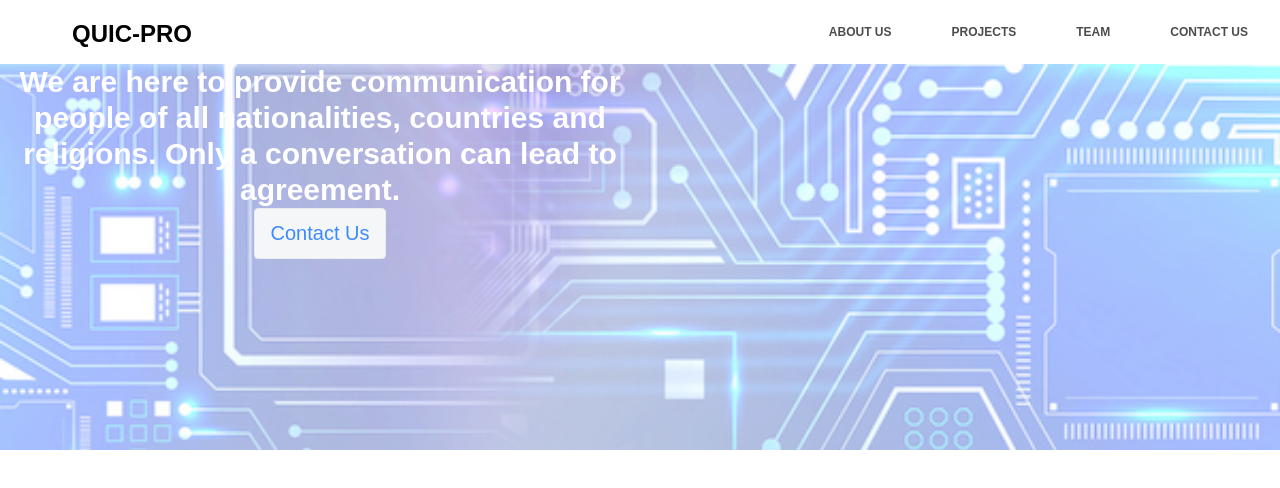
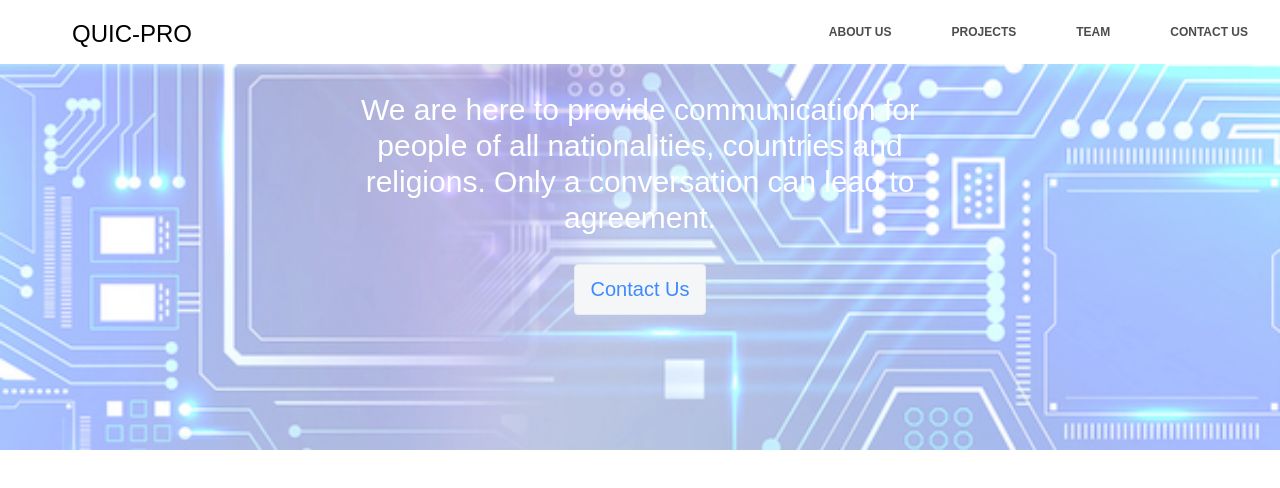
Before and after one commit to quic-pro/company-web-site, a React (Create React App) app: page / in a window 1280 px wide. Shown: the top 488 px of the page. Built offline with nearby package versions, Linux system fonts and the light colour scheme.

Commit message:
Add more bold for font & content center on 2d field

```diff
--- a/src/ContactUs.js
+++ b/src/ContactUs.js
@@ -1,14 +1,11 @@
-import bgImg from './img/image1.jpg';
-import aboutUsImg from './img/image2.jpg';
-
 function ContactUs() {
     return (
         <div>
             {/* <main class="page landing-page" style={{ paddingTop: '0rem' }}> */}
             {/* Background Image */}
-            <section class="bg-no-repeat bg-cover bg-mainBlue opacity-80" style={{ backgroundImage: 'url("img/image1.jpg")', color: 'rgba(9, 162, 255, 0.85)', minHeight: '386px' }}>
-                <div class="w-1/2 text-center whitespace-normal">
-                    <h2 class="text-white text-3xl font-bold">
+            <section class="bg-no-repeat bg-[url('img/image1.jpg')] bg-cover bg-mainBlue opacity-80" style={{ minHeight: '386px' }}>
+                <div class="w-1/2 text-center whitespace-normal mx-auto	">
+                    <h2 class=" py-7 text-white text-3xl font-medium">
                         We are here to provide communication for people of all nationalities, countries and religions. Only a conversation can lead to agreement.<br />
                     </h2>
                     <button class="ьinline-block align-middle text-center select-none border font-normal whitespace-no-wrap rounded  no-underline bg-gray-100 text-gray-800 hover:bg-gray-200 py-3 px-4 leading-tight text-xl" type="button" data-bs-target="#contactus">
@@ -23,3 +20,5 @@ function ContactUs() {
 }
 
 export default ContactUs;
+
+// color: 'rgba(9, 162, 255, 0.85)',  backgroundImage: 'url("img/image1.jpg")',
--- a/src/TopField.js
+++ b/src/TopField.js
@@ -9,7 +9,7 @@ function TopField() {
         <nav class="bg-white border-gray-200 px-2 sm:px-4 py-2.5 ">
             <div class="container flex flex-wrap justify-between items-center mx-auto">
                 <a href="https://quic.pro/" class="flex items-center">
-                    <span class="pt-2 pb-1 ml-14 text-2xl font-semibold whitespace-no-wrap logo">QUIC-PRO</span>
+                    <span class="pt-2 pb-1 ml-14 text-2xl whitespace-no-wrap logo">QUIC-PRO</span>
                 </a>
                 <button id="buttonMenu" data-collapse-toggle="mobile-menu" type="button" class="inline-flex items-center p-2 ml-3 text-sm text-gray-500 rounded-lg md:hidden hover:bg-gray-100 focus:outline-none focus:ring-2 focus:ring-gray-200 dark:text-gray-400 dark:hover:bg-gray-700 dark:focus:ring-gray-600" aria-controls="mobile-menu" aria-expanded="false">
                     <span class="sr-only">Open main menu</span>
--- a/src/index.css
+++ b/src/index.css
@@ -2,7 +2,7 @@
 @tailwind components;
 @tailwind utilities;
 
-@import url('https://fonts.googleapis.com/css2?family=Montserrat:wght@300&display=swap');
+@import url('https://fonts.googleapis.com/css2?family=Montserrat:wght@300;400;500&display=swap');
 
 body {
   margin: 0;
```
